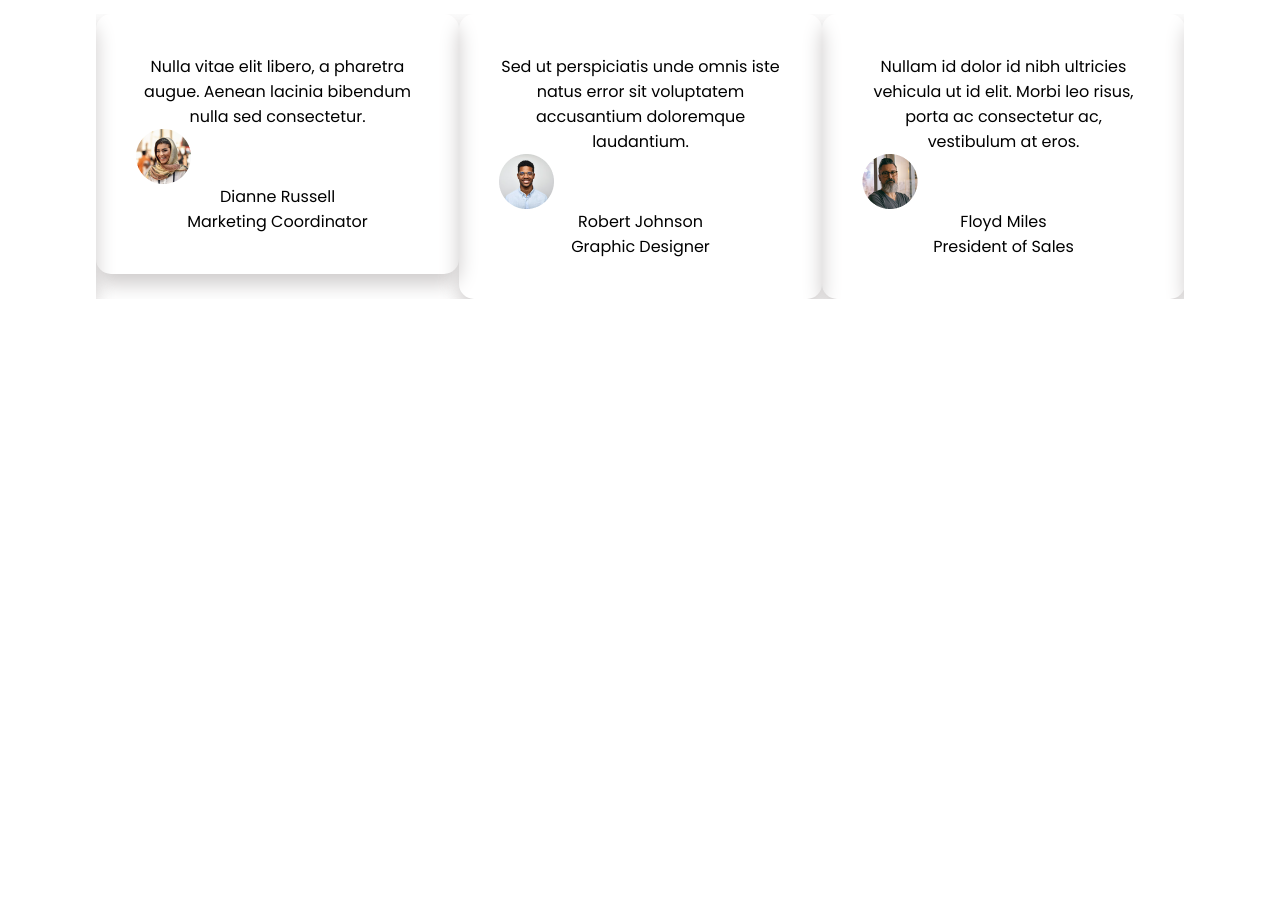
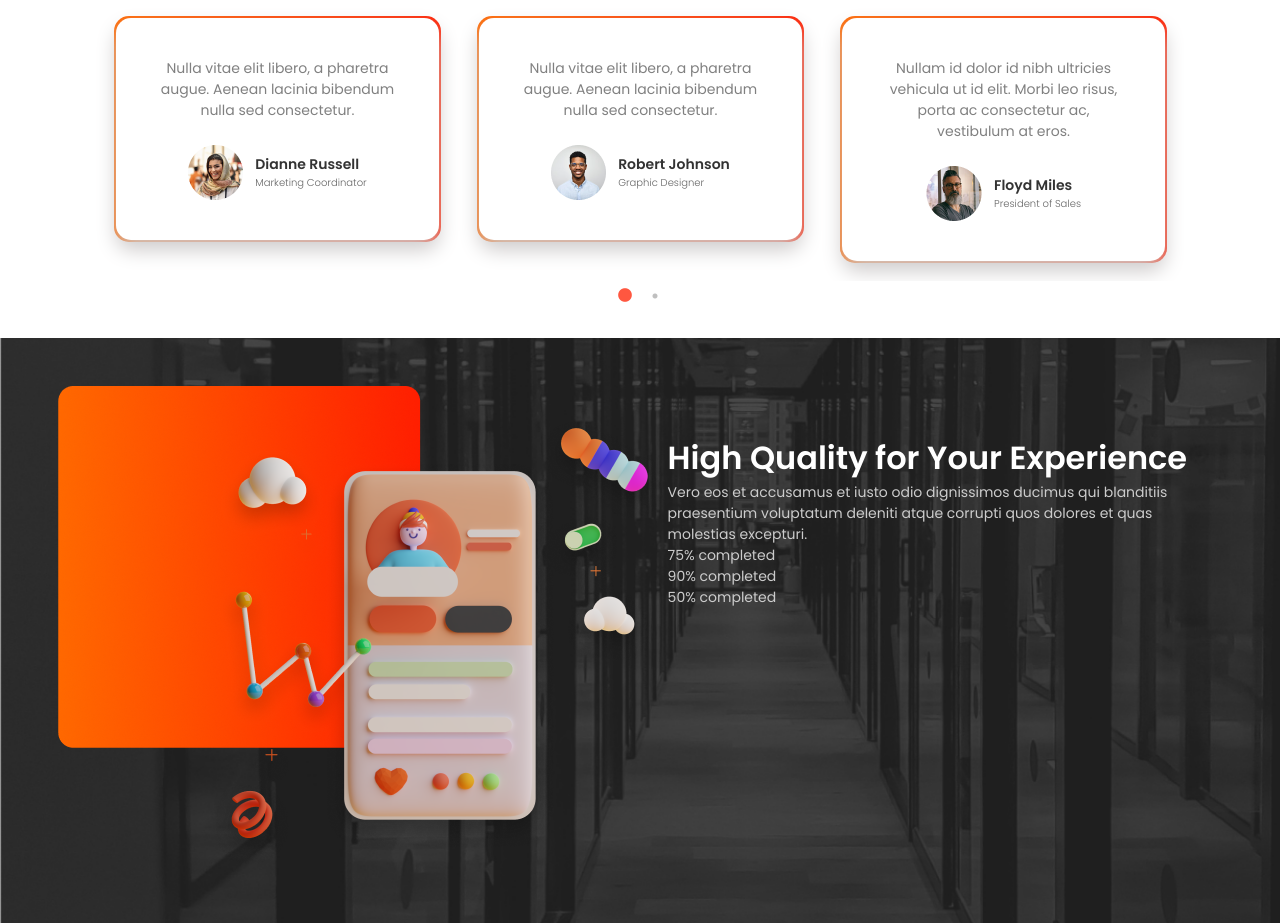
Before and after one commit to VuTuanCanh/Agency-Website-Template, a plain HTML site: page index.html in a window 1280 px wide. Shown: the part 2140-3063 px from the top of the page. Before the commit the page ends 2496 px from the top, so only its background shows below. Drawn offline with nearby package versions, Linux system fonts and the light colour scheme.

Commit message:
testimonial completed, skill bars uncompleted

```diff
--- /dev/null
+++ b/_skillbars.scss
@@ -0,0 +1,35 @@
+.skill-bars {
+    background-image: url(./assets/Bgr-Skill-Bars.png);
+    background-repeat: no-repeat;
+    background-size: cover;
+    .skill-bars-block {
+        margin: 0 3.6rem;
+        padding: 3rem 0;
+        display: flex;
+        justify-content: space-between;
+        .content {
+            margin: 3rem 0;
+            .title {
+                font-size: 32px;
+                font-weight: 600;
+                color: $white;
+            }
+            .desc {
+                font-weight: 400;
+                font-size: 14px;
+                color: $sub-title-skill-bars;
+            }
+            .bar-list {
+                .item {
+                    .completion-progress {
+                        font-size: 14px;
+                        font-weight: 400;
+                        color: $sub-title-skill-bars;
+                    }
+                    .chart {
+                    }
+                }
+            }
+        }
+    }
+}
--- a/_testimonial.scss
+++ b/_testimonial.scss
@@ -2,7 +2,7 @@
     margin: 3.6rem 6rem;
     .headline {
         text-align: center;
-        margin-bottom: 2rem;
+        margin-bottom: 1rem;
         .title {
             font-size: 32px;
             font-weight: 600;
@@ -20,8 +20,53 @@
         .item {
             text-align: center;
             padding: 2.5rem;
+            margin: 20px;
             border-radius: 15px;
             box-shadow: 0px 10px 20px 0px #cecbcb;
+            position: relative;
+            background-clip: padding-box;
+            border: 2px solid $linear-gradient-color;
+            background: $white;
+            &::before {
+                content: "";
+                position: absolute;
+                inset: 0;
+                z-index: -1;
+                margin: -2px;
+                border-radius: inherit;
+                background-image: $linear-gradient-color;
+            }
+            .quote {
+                color: $sub-title-item;
+                font-size: 14px;
+                font-weight: 400;
+                margin-bottom: 1.5rem;
+            }
+            .person {
+                display: flex;
+                justify-content: center;
+                align-items: center;
+                text-align: left;
+                .avatar {
+                    margin-right: 12px;
+                }
+                .info {
+                    .name {
+                        font-size: 14px;
+                        font-weight: 600;
+                        color: $bgr-footer;
+                    }
+                    .profession {
+                        font-size: 10px;
+                        font-weight: 300;
+                        color: $avatar-desc;
+                    }
+                }
+            }
+        }
+        .slick-dots li.slick-active button:before {
+            font-size: 16px;
+            color: #ff1f00;
         }
     }
 }
--- a/index.html
+++ b/index.html
@@ -104,8 +104,8 @@
                 </div>
             </div>
             <div class="item">
-                <div class="quote">Sed ut perspiciatis unde omnis iste natus error sit voluptatem accusantium doloremque
-                    laudantium.</div>
+                <div class="quote">Nulla vitae elit libero, a pharetra augue. Aenean lacinia bibendum nulla sed
+                    consectetur.</div>
                 <div class="person">
                     <div class="avatar">
                         <img src="./assets/Avatar2.png" alt="avatar">
@@ -170,7 +170,32 @@
             </div>
         </div>
     </div>
-    <div class="skill-bars"></div>
+    <div class="skill-bars">
+        <div class="skill-bars-block">
+            <div class="banner">
+                <img src="./assets/Saly-12-full.png" alt="skill bars image">
+            </div>
+            <div class="content">
+                <p class="title">High Quality for Your Experience</p>
+                <p class="desc">Vero eos et accusamus et iusto odio dignissimos ducimus qui blanditiis praesentium
+                    voluptatum deleniti atque corrupti quos dolores et quas molestias excepturi.</p>
+                <div class="bar-list">
+                    <div class="item">
+                        <p class="completion-progress">75% completed</p>
+                        <div class="chart"></div>
+                    </div>
+                    <div class="item">
+                        <p class="completion-progress">90% completed</p>
+                        <div class="chart"></div>
+                    </div>
+                    <div class="item">
+                        <p class="completion-progress">50% completed</p>
+                        <div class="chart"></div>
+                    </div>
+                </div>
+            </div>
+        </div>
+    </div>
     <div class="FAQ"></div>
     <div class="contact"></div>
     <div class="footer"></div>
--- a/style.scss
+++ b/style.scss
@@ -3,6 +3,7 @@
 @import "_feature";
 @import "video-player";
 @import "testimonial";
+@import "skillbars";
 
 * {
     margin: 0;
--- a/testimonials-carousel.js
+++ b/testimonials-carousel.js
@@ -2,6 +2,7 @@ $(document).ready(function () {
     $('.qoute-list').slick({
         infinite: true,
         slidesToShow: 3,
-        slidesToScroll: 3
+        slidesToScroll: 3,
+        dots: true,
     });
 });
```
Also changed, not shown: assets/Saly-12-full.png (added), assets/Saly-13-full.png (added), style.css, 1 other file.
